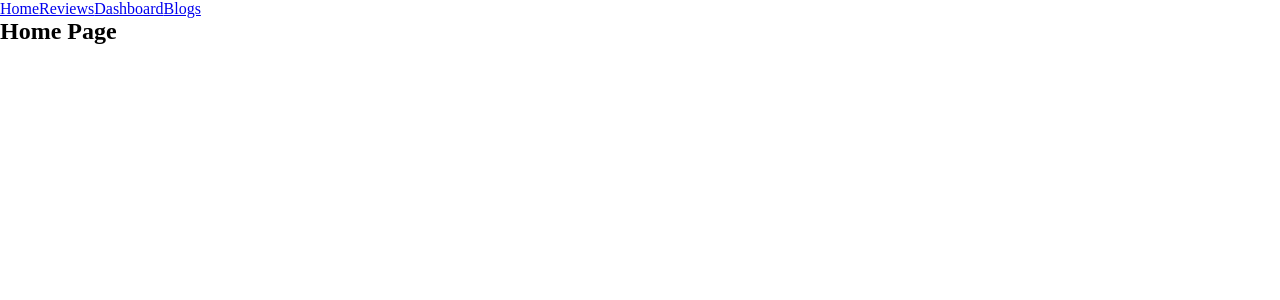
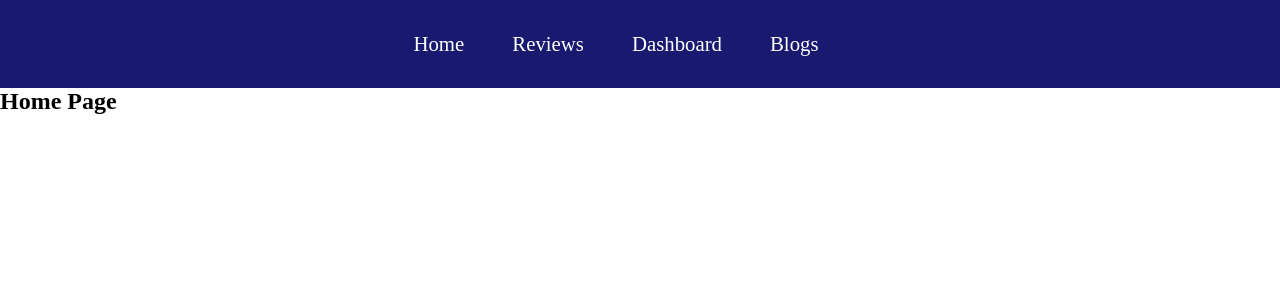
Before and after one commit to Ety-Biswangri/tasty-pickles, a React (Create React App) app: page / in a window 1280 px wide. Shown: the top 300 px of the page. Built offline with nearby package versions, Linux system fonts and the light colour scheme.

Commit message:
header part is done

```diff
--- a/public/index.html
+++ b/public/index.html
@@ -1,14 +1,12 @@
 <!DOCTYPE html>
 <html lang="en">
+
 <head>
   <meta charset="utf-8" />
   <link rel="icon" href="%PUBLIC_URL%/favicon.ico" />
   <meta name="viewport" content="width=device-width, initial-scale=1" />
   <meta name="theme-color" content="#000000" />
-    <meta
-      name="description"
-      content="Web site created using create-react-app"
-    />
+  <meta name="description" content="Web site created using create-react-app" />
   <link rel="apple-touch-icon" href="%PUBLIC_URL%/logo192.png" />
   <!--
       manifest.json provides metadata used when your web app is installed on a
@@ -24,8 +22,10 @@
       work correctly both with client-side routing and a non-root public URL.
       Learn how to configure a non-root public URL by running `npm run build`.
     -->
-    <title>React App</title>
+
+  <title>Tasty Pickles</title>
 </head>
+
 <body>
   <noscript>You need to enable JavaScript to run this app.</noscript>
   <div id="root"></div>
@@ -40,4 +40,5 @@
       To create a production bundle, use `npm run build` or `yarn build`.
     -->
 </body>
+
 </html>
--- a/src/components/Header/Header.css
+++ b/src/components/Header/Header.css
@@ -0,0 +1,18 @@
+.header-links {
+    height: 5.5rem;
+    display: flex;
+    justify-content: center;
+    align-items: center;
+    background-color: rgb(25, 25, 112);
+}
+
+.header-links a {
+    text-decoration: none;
+    font-size: 1.3rem;
+    margin-right: 3rem;
+    color: white;
+}
+
+.header-links a:hover {
+    color: rgba(242, 204, 210, 0.88);
+}
--- a/src/components/Header/Header.js
+++ b/src/components/Header/Header.js
@@ -1,9 +1,10 @@
 import React from 'react';
 import { Link } from 'react-router-dom';
+import './Header.css';
 
 const Header = () => {
     return (
-        <div>
+        <div className='header-links'>
             <Link to="/home">Home</Link>
             <Link to="/reviews">Reviews</Link>
             <Link to="/dashboard">Dashboard</Link>
```
Lines whose indentation alone changed are shown as unchanged.
